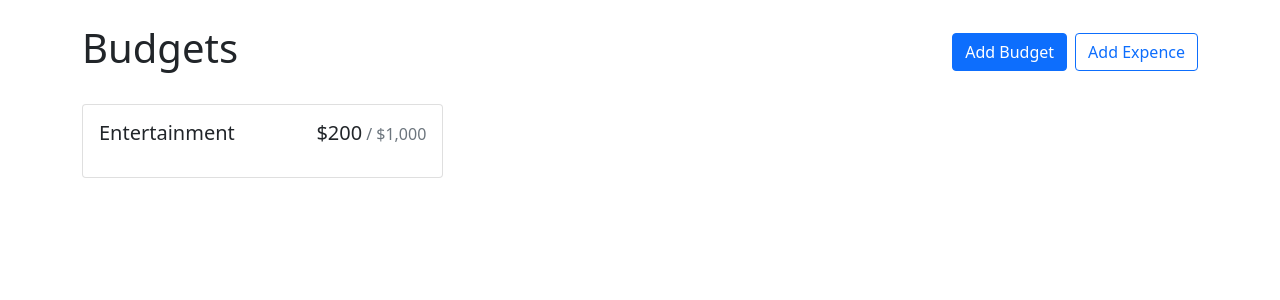
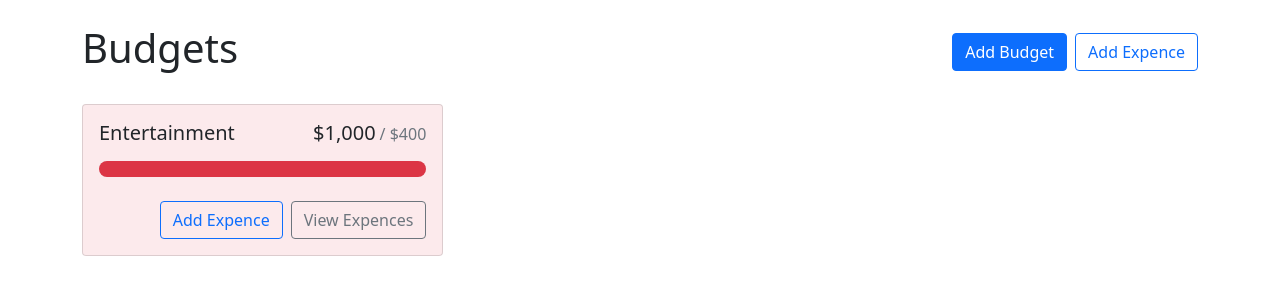
Before and after one commit to Rikki407/budget, a React (Vite) app: page / in a window 1280 px wide. Shown: the top 300 px of the page. Built offline with nearby package versions, Linux system fonts and the light colour scheme.

Commit message:
UPDATE: card styling complete

```diff
--- a/src/App.jsx
+++ b/src/App.jsx
@@ -22,8 +22,8 @@ function App() {
             >
                 <BudgetCard
                     name="Entertainment"
-                    amount={200}
-                    max={1000}
+                    amount={1000}
+                    max={400}
                 ></BudgetCard>
             </div>
         </Container>
--- a/src/components/BudgetCard.jsx
+++ b/src/components/BudgetCard.jsx
@@ -1,9 +1,19 @@
-import { Card } from 'react-bootstrap';
+import { Button, Card, ProgressBar, Stack } from 'react-bootstrap';
 import { currencyFormatter } from '../utils';
 
-const BudgetCard = ({ name, amount, max }) => {
+const getProgressBarVariant = (amount, max) => {
+    const ratio = amount / max;
+    if (ratio < 0.5) return 'primary';
+    if (ratio < 0.75) return 'warning';
+    return 'danger';
+};
+
+const BudgetCard = ({ name, amount, max, gray }) => {
+    const classNames = [];
+    if (amount >= max) classNames.push('bg-danger', 'bg-opacity-10');
+    else if (gray) classNames.push('bg-light');
     return (
-        <Card>
+        <Card className={classNames.join(' ')}>
             <Card.Body>
                 <Card.Title className="d-flex justify-content-between align-items-baseline fw-normal mb-3">
                     <div className="me-2">{name}</div>
@@ -14,6 +24,19 @@ const BudgetCard = ({ name, amount, max }) => {
                         </span>
                     </div>
                 </Card.Title>
+                <ProgressBar
+                    className="rounded-pill"
+                    variant={getProgressBarVariant(amount, max)}
+                    min={0}
+                    max={max}
+                    now={amount}
+                />
+                <Stack direction="horizontal" gap="2" className="mt-4">
+                    <Button variant="outline-primary" className="ms-auto">
+                        Add Expence
+                    </Button>
+                    <Button variant="outline-secondary">View Expences</Button>
+                </Stack>
             </Card.Body>
         </Card>
     );
```
